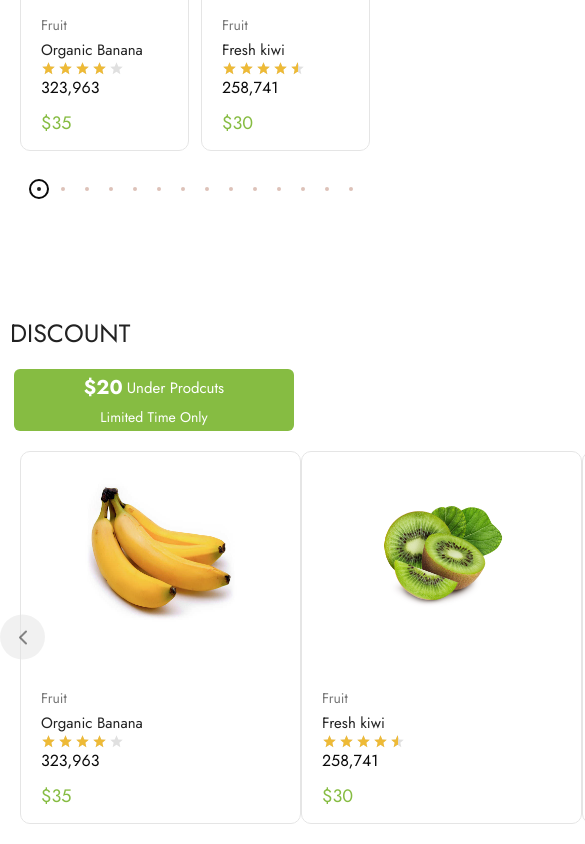
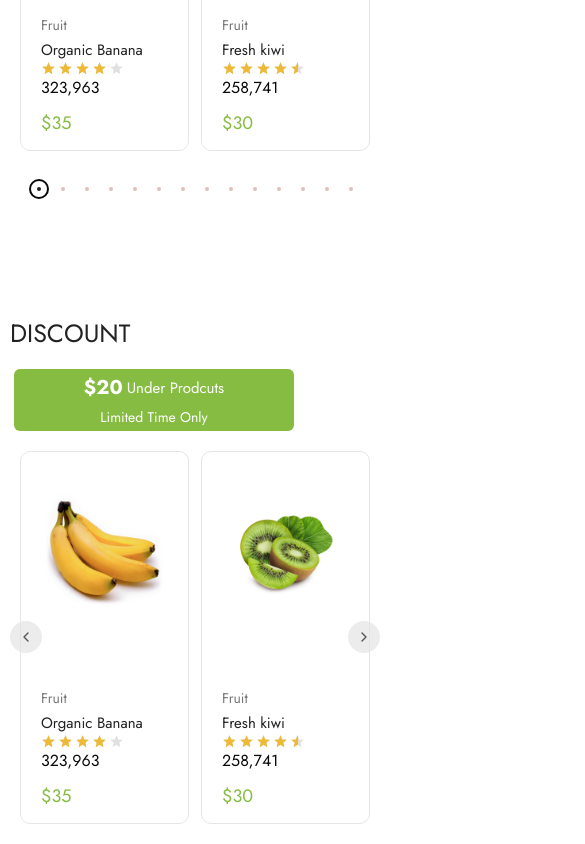
Before and after one commit to ayeshatahsin11/Uomo-E-commerce, a Next.js app: page / in a window 390 px wide. Shown: the part 5362-6206 px from the top of the page, 585 px wide, since content can reach past the window. Built offline with nearby package versions, Linux system fonts and the light colour scheme.

Commit message:
discount res done

```diff
--- a/src/components/layout/Contents/DiscountProducts.jsx
+++ b/src/components/layout/Contents/DiscountProducts.jsx
@@ -1,3 +1,74 @@
+// "use client";
+// import { useState, useEffect, useRef } from "react";
+// import { Swiper, SwiperSlide } from "swiper/react";
+// import "swiper/css";
+// import "swiper/css/navigation";
+// import { Navigation } from "swiper/modules";
+// import ProductCards from "@/components/common/ProductCards";
+// import React from "react";
+// import Container from "../Container";
+// import { ChevronRight, ChevronLeft } from "lucide-react";
+
+// const DiscountProducts = () => {
+//   const [products, setProducts] = useState([]);
+//   const prevRef = useRef(null);
+//   const nextRef = useRef(null);
+
+//   useEffect(() => {
+//     const fetchProducts = async () => {
+//       const res = await fetch("/api/products");
+//       const data = await res.json();
+//       setProducts(data);
+//     };
+//     fetchProducts();
+//   }, []);
+
+//   return (
+//     <>
+//       <section>
+//         <Container>
+//           <div className="md:w-281 mt-5 md:mt-0 relative">
+//             <Swiper
+//               slidesPerView={4}
+//               modules={[Navigation]}
+//               loop={true}
+//               navigation={{
+//                 prevEl: prevRef.current,
+//                 nextEl: nextRef.current,
+//               }}
+//               onBeforeInit={(swiper) => {
+//                 swiper.params.navigation.prevEl = prevRef.current;
+//                 swiper.params.navigation.nextEl = nextRef.current;
+//               }}
+//             >
+//               {products?.map((product) => (
+//                 <SwiperSlide key={product.id}>
+//                   <ProductCards product={product} />
+//                 </SwiperSlide>
+//               ))}
+//             </Swiper>
+
+//             <button
+//               ref={prevRef}
+//               className="rounded-full cursor-pointer size-11.25 bg-[#E4E4E4] flex justify-center items-center absolute top-1/2 -translate-y-1/2 -left-5! z-10 opacity-50 hover:opacity-100 duration-200"
+//             >
+//               <ChevronLeft />
+//             </button>
+//             <button
+//               ref={nextRef}
+//               className="rounded-full cursor-pointer size-11.25 bg-[#E4E4E4] flex justify-center items-center absolute top-1/2 -translate-y-1/2 right-0 z-10 opacity-50 hover:opacity-100 duration-200"
+//             >
+//               <ChevronRight />
+//             </button>
+//           </div>
+//         </Container>
+//       </section>
+//     </>
+//   );
+// };
+
+// export default DiscountProducts;
+
 "use client";
 import { useState, useEffect, useRef } from "react";
 import { Swiper, SwiperSlide } from "swiper/react";
@@ -27,11 +98,12 @@ const DiscountProducts = () => {
     <>
       <section>
         <Container>
-          <div className="w-281 mt-5 md:mt-0 relative">
+          <div className="md:w-281 mt-5 mb-5 md:mb-0 md:mt-0 relative">
             <Swiper
-              slidesPerView={4}
               modules={[Navigation]}
               loop={true}
+              spaceBetween={12}
+              slidesPerView={2}
               navigation={{
                 prevEl: prevRef.current,
                 nextEl: nextRef.current,
@@ -39,6 +111,20 @@ const DiscountProducts = () => {
               onBeforeInit={(swiper) => {
                 swiper.params.navigation.prevEl = prevRef.current;
                 swiper.params.navigation.nextEl = nextRef.current;
+              }}
+              breakpoints={{
+                0: {
+                  slidesPerView: 2,
+                  spaceBetween: 12,
+                },
+                640: {
+                  slidesPerView: 3,
+                  spaceBetween: 16,
+                },
+                1024: {
+                  slidesPerView: 4,
+                  spaceBetween: 20,
+                },
               }}
             >
               {products?.map((product) => (
@@ -50,15 +136,15 @@ const DiscountProducts = () => {
 
             <button
               ref={prevRef}
-              className="rounded-full cursor-pointer size-11.25 bg-[#E4E4E4] flex justify-center items-center absolute top-1/2 -translate-y-1/2 -left-5! z-10 opacity-50 hover:opacity-100 duration-200"
+              className="rounded-full cursor-pointer size-8 md:size-11.25 bg-[#E4E4E4] flex justify-center items-center absolute top-1/2 -translate-y-1/2 -left-2.5 md:-left-5! z-10 opacity-70 md:opacity-50 hover:opacity-100 duration-200"
             >
-              <ChevronLeft />
+              <ChevronLeft className="size-4 md:size-5" />
             </button>
             <button
               ref={nextRef}
-              className="rounded-full cursor-pointer size-11.25 bg-[#E4E4E4] flex justify-center items-center absolute top-1/2 -translate-y-1/2 right-0 z-10 opacity-50 hover:opacity-100 duration-200"
+              className="rounded-full cursor-pointer size-8 md:size-11.25 bg-[#E4E4E4] flex justify-center items-center absolute top-1/2 -translate-y-1/2 -right-2.5 md:-right-2! z-10 opacity-70 md:opacity-50 hover:opacity-100 duration-200"
             >
-              <ChevronRight />
+              <ChevronRight className="size-4 md:size-5" />
             </button>
           </div>
         </Container>
```
